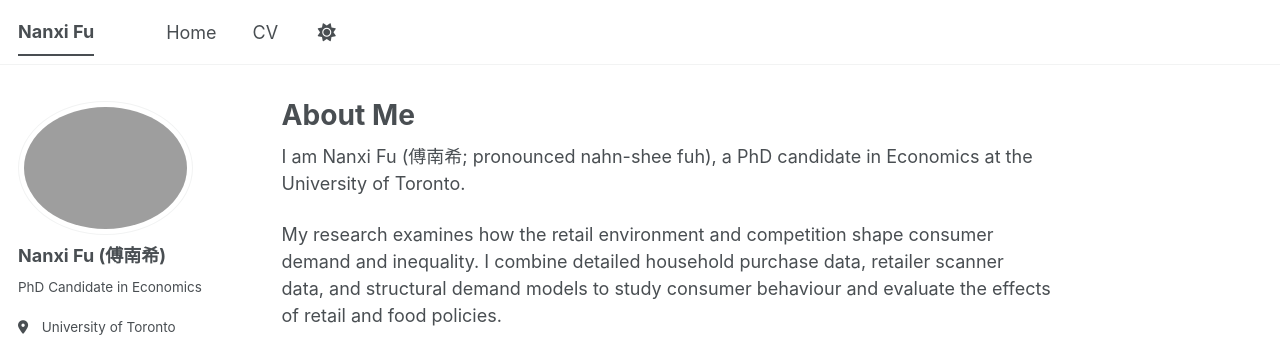
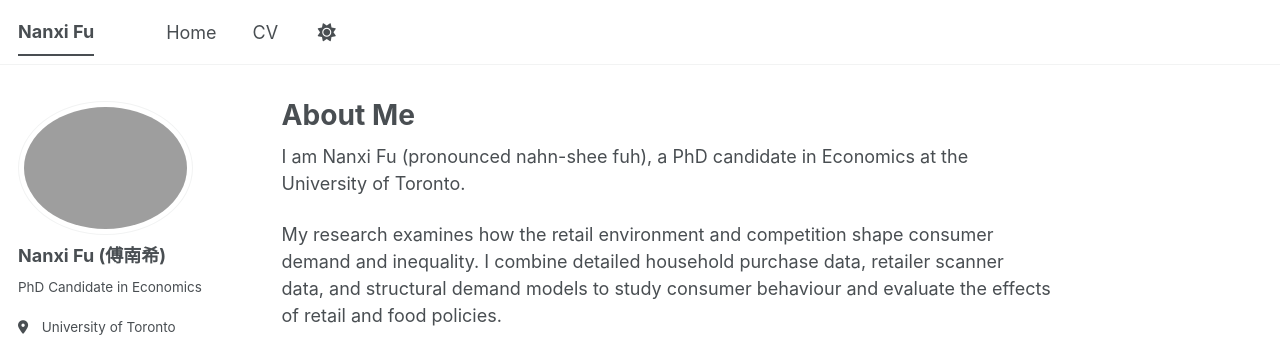
Before and after one commit to nanxifu/academic-website-test, a Jekyll site: the page built from _pages/about.md, in a window 1280 px wide and 900 px high. Shown: the top 337 px of the window. Built offline with Jekyll 4.4.1, drawn with Linux system fonts in a browser that asks for light colours; a style sheet for code colours, icons or effects is not loaded.

Commit message:
Update introduction in about.md
Removed the Chinese pronunciation from the introduction.

```diff
--- a/_pages/about.md
+++ b/_pages/about.md
@@ -4,7 +4,7 @@ title: "About Me"
 author_profile: true
 ---
 
-I am Nanxi Fu (傅南希; pronounced nahn-shee fuh), a PhD candidate in Economics at the University of Toronto.
+I am Nanxi Fu (pronounced nahn-shee fuh), a PhD candidate in Economics at the University of Toronto.
 
 My research examines how the retail environment and competition shape consumer demand and inequality. I combine detailed household purchase data, retailer scanner data, and structural demand models to study consumer behaviour and evaluate the effects of retail and food policies.
 
```
